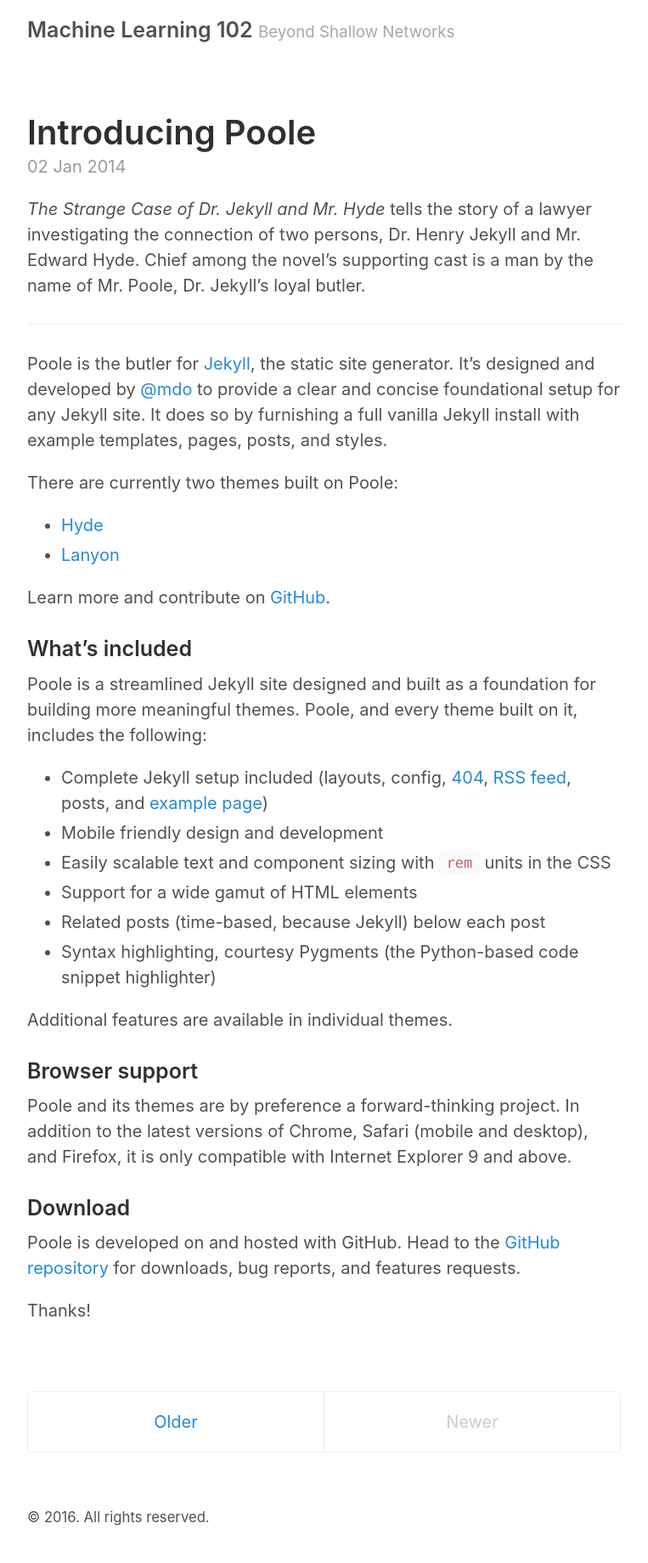
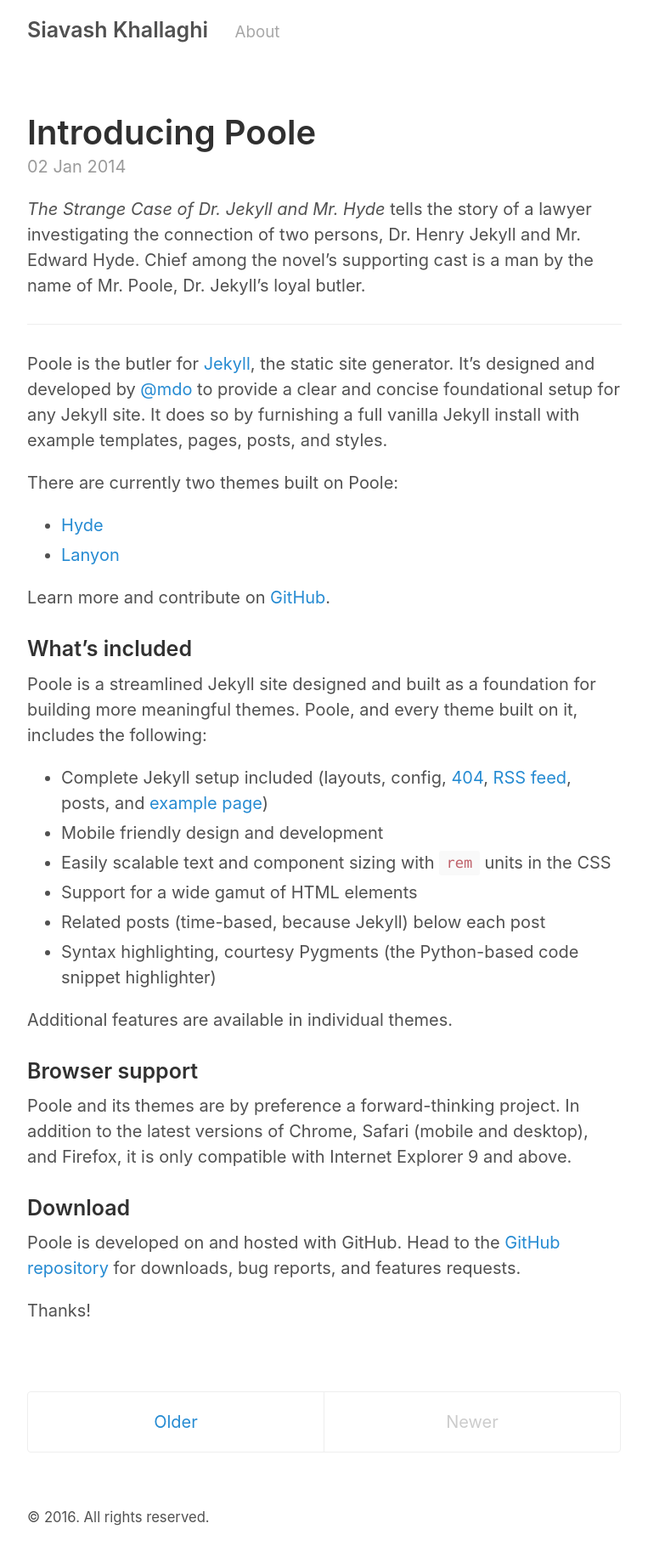
Before and after one commit to siavashk/siavashk.github.io, a Jekyll site: the page built from index.html, in a window 1280 px wide. Shown: the whole page at 85% size, without its empty margins (258-1021 px from the left). Built offline with Jekyll 4.4.1, drawn with Linux system fonts in a browser that asks for light colours; the list of posts is cut into pages by our own code.

Commit message:
Removed tagline, added about

```diff
--- a/_config.yml
+++ b/_config.yml
@@ -2,7 +2,7 @@
 permalink:           pretty
 
 # Setup
-title:               Machine Learning 102
+title:               Siavash Khallaghi
 tagline:             Beyond Shallow Networks
 url:                 http://getpoole.com
 paginate:            1
@@ -14,6 +14,9 @@
 sass:
   sass_dir:          _sass
   style:            :compressed
+
+pages_list:
+  About: 'about'
 
 # About/contact
 author:
--- a/_layouts/default.html
+++ b/_layouts/default.html
@@ -9,7 +9,10 @@
       <header class="masthead">
         <h3 class="masthead-title">
           <a href="{{ site.baseurl }}/" title="Home">{{ site.title }}</a>
-          <small>{{ site.tagline }}</small>
+          {% for page in site.pages_list %}
+          &nbsp;&nbsp;&nbsp;
+          <small><a href="{{ page[1]  }}">{{ page[0] }}</a></small>
+          {% endfor %}
         </h3>
       </header>
 
```
